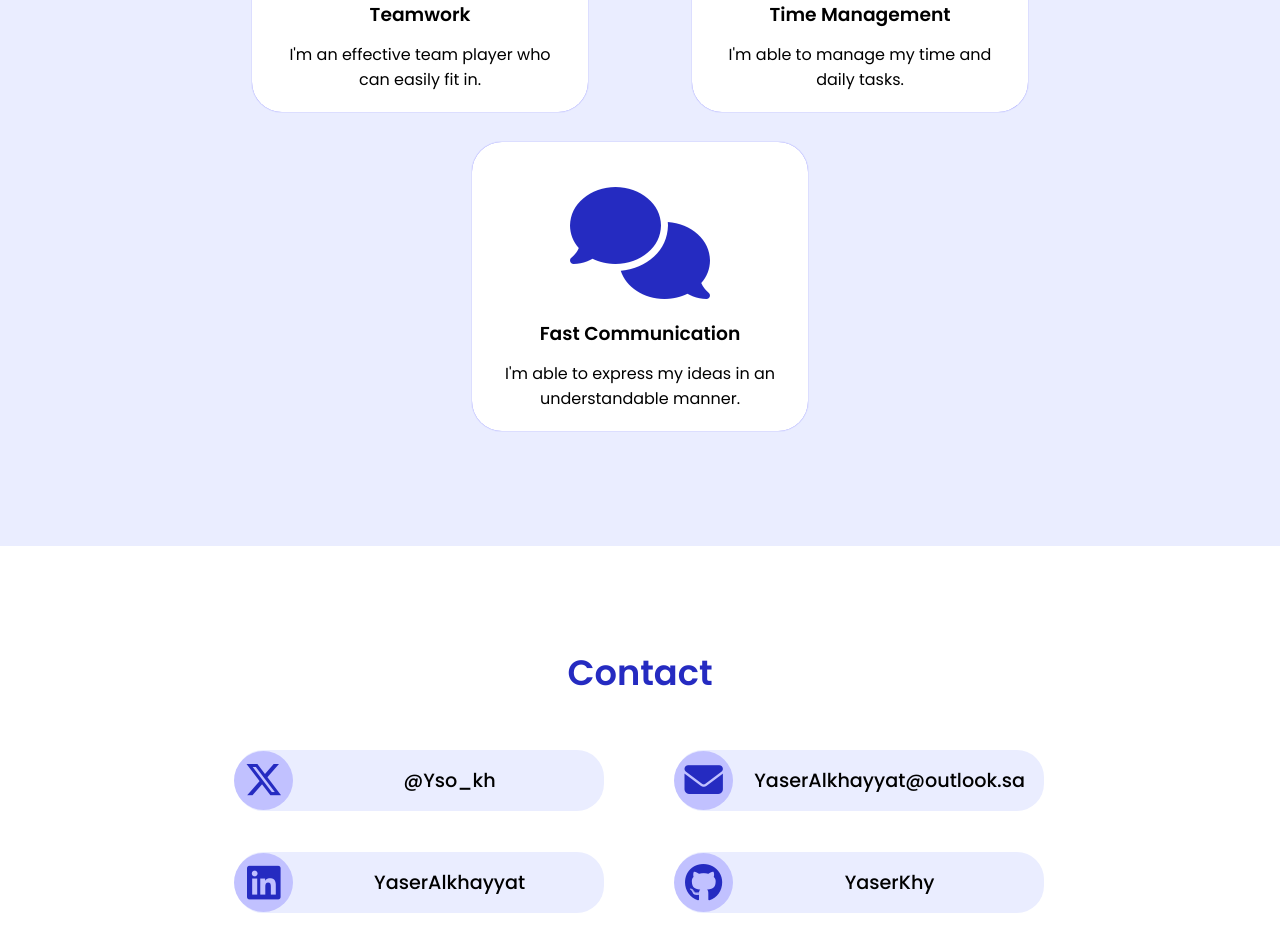
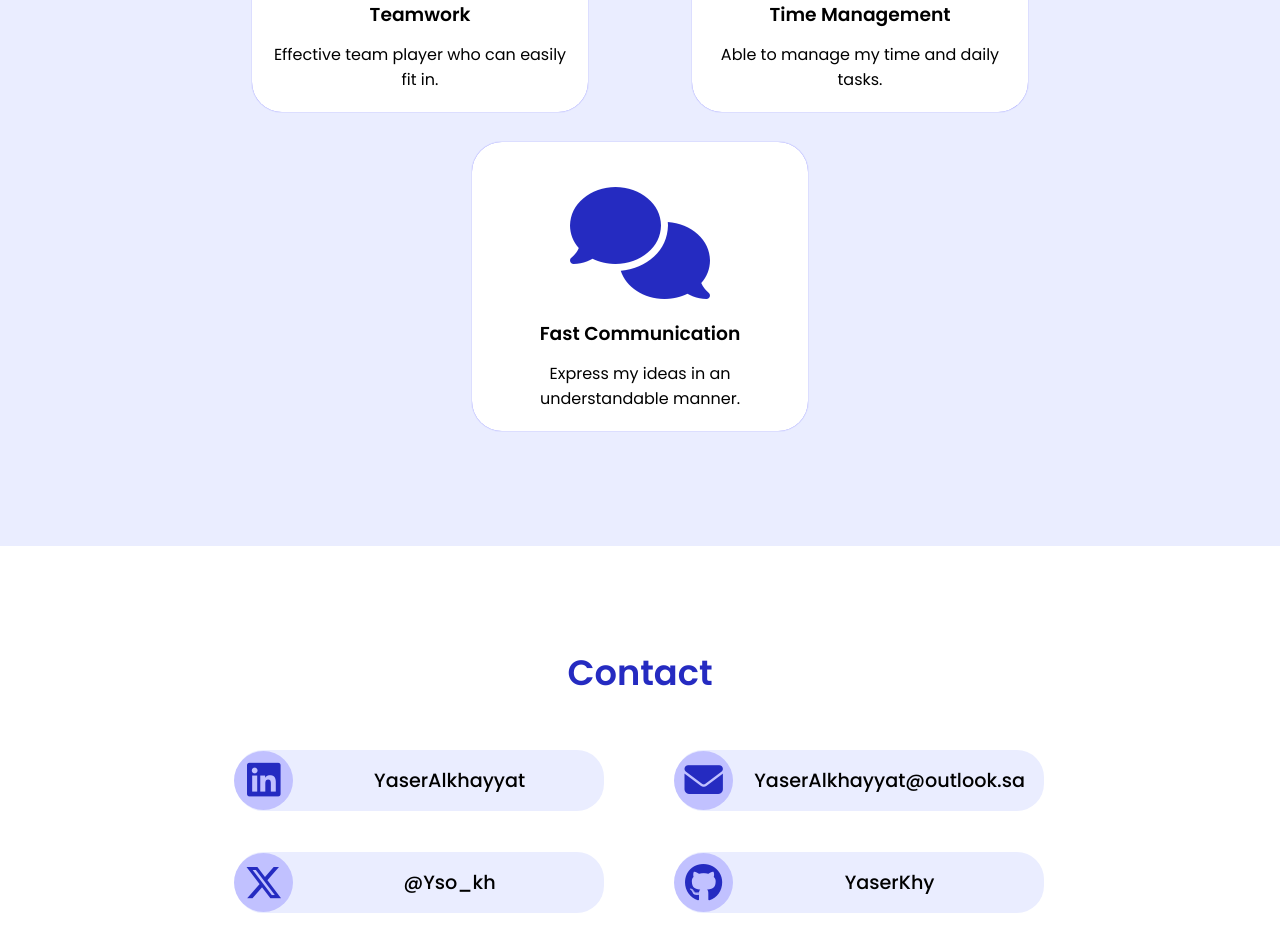
Before and after one commit to YaserKhy/Portfolio, a React (Create React App) app: page / in a window 1280 px wide. Shown: the part 1175-2127 px from the top of the page. Built offline with nearby package versions, Linux system fonts and the light colour scheme.

Commit message:
social order

```diff
--- a/package.json
+++ b/package.json
@@ -1,5 +1,4 @@
 {
-  "homepage": "https://yaserkhy.github.io/portfolio",
   "name": "portfolio",
   "version": "0.1.0",
   "private": true,
@@ -18,8 +17,7 @@
     "build": "react-scripts build",
     "test": "react-scripts test",
     "eject": "react-scripts eject",
-    "predeploy": "npm run build",
-    "deploy": "gh-pages -d build"
+    "predeploy": "npm run build"
   },
   "eslintConfig": {
     "extends": [
--- a/src/App.js
+++ b/src/App.js
@@ -1,7 +1,7 @@
 import Header from './Header.js';
 import About from './About.js';
 import Skills from './Skills.js';
-import Projects from './Projects.js'
+//import Projects from './Projects.js'
 import Contact from './Contact.js';
 import './App.css';
 
--- a/src/Contact.js
+++ b/src/Contact.js
@@ -6,9 +6,9 @@ export default function Contact() {
             <h1>Contact</h1>
             <div className="socialContainer">
                 <SocialCard
-                    icon='fa-brands fa-x-twitter'
-                    link='https://x.com/Yso_kh'
-                    val='@Yso_kh'
+                    icon='fa-brands fa-linkedin'
+                    link='https://www.linkedin.com/in/yaser-alkhayyat-382369290'
+                    val='YaserAlkhayyat'
                 />
 
                 <SocialCard
@@ -18,9 +18,9 @@ export default function Contact() {
                 />
 
                 <SocialCard
-                    icon='fa-brands fa-linkedin'
-                    link='https://www.linkedin.com/in/yaser-alkhayyat-382369290'
-                    val='YaserAlkhayyat'
+                    icon='fa-brands fa-x-twitter'
+                    link='https://x.com/Yso_kh'
+                    val='@Yso_kh'
                 />
 
                 <SocialCard
@@ -28,7 +28,6 @@ export default function Contact() {
                     link='https://github.com/YaserKhy'
                     val='YaserKhy'
                 />
-
             </div>
         </section>
     );
--- a/src/Skills.js
+++ b/src/Skills.js
@@ -9,21 +9,20 @@ export default function Skills() {
             <SkillCard
                 icon='fa-solid fa-people-group'
                 title='Teamwork'
-                desc="I'm an effective team player who can easily fit in."
+                desc="Effective team player who can easily fit in."
             />
 
             <SkillCard
                 icon='fa-regular fa-hourglass-half'
                 title='Time Management'
-                desc="I'm able to manage my time and daily tasks."
+                desc="Able to manage my time and daily tasks."
             />
 
             <SkillCard
                 icon='fa-solid fa-comments'
                 title='Fast Communication'
-                desc="I'm able to express my ideas in an understandable manner."
+                desc="Express my ideas in an understandable manner."
             />
-
         </div>
     </section>
     );
```
